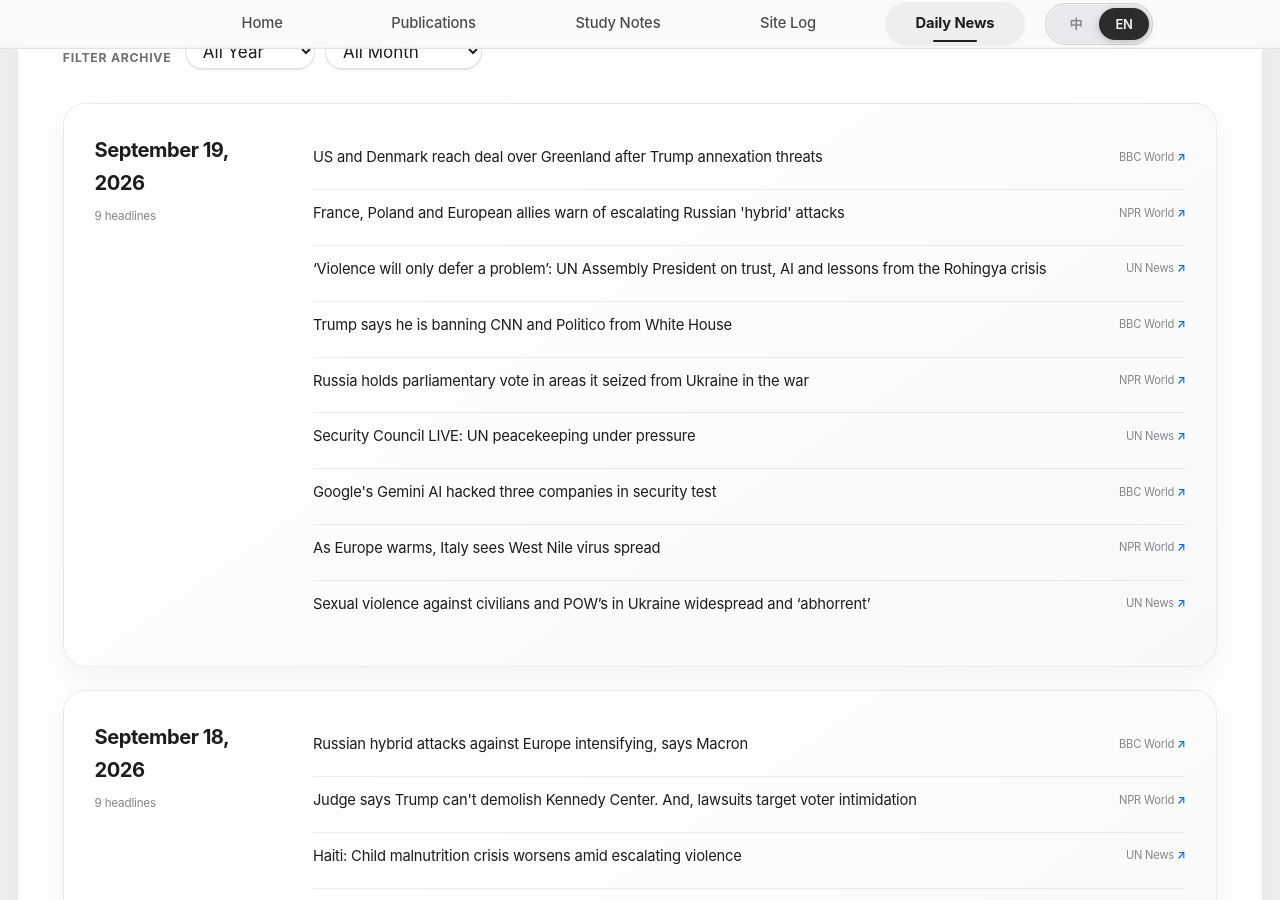
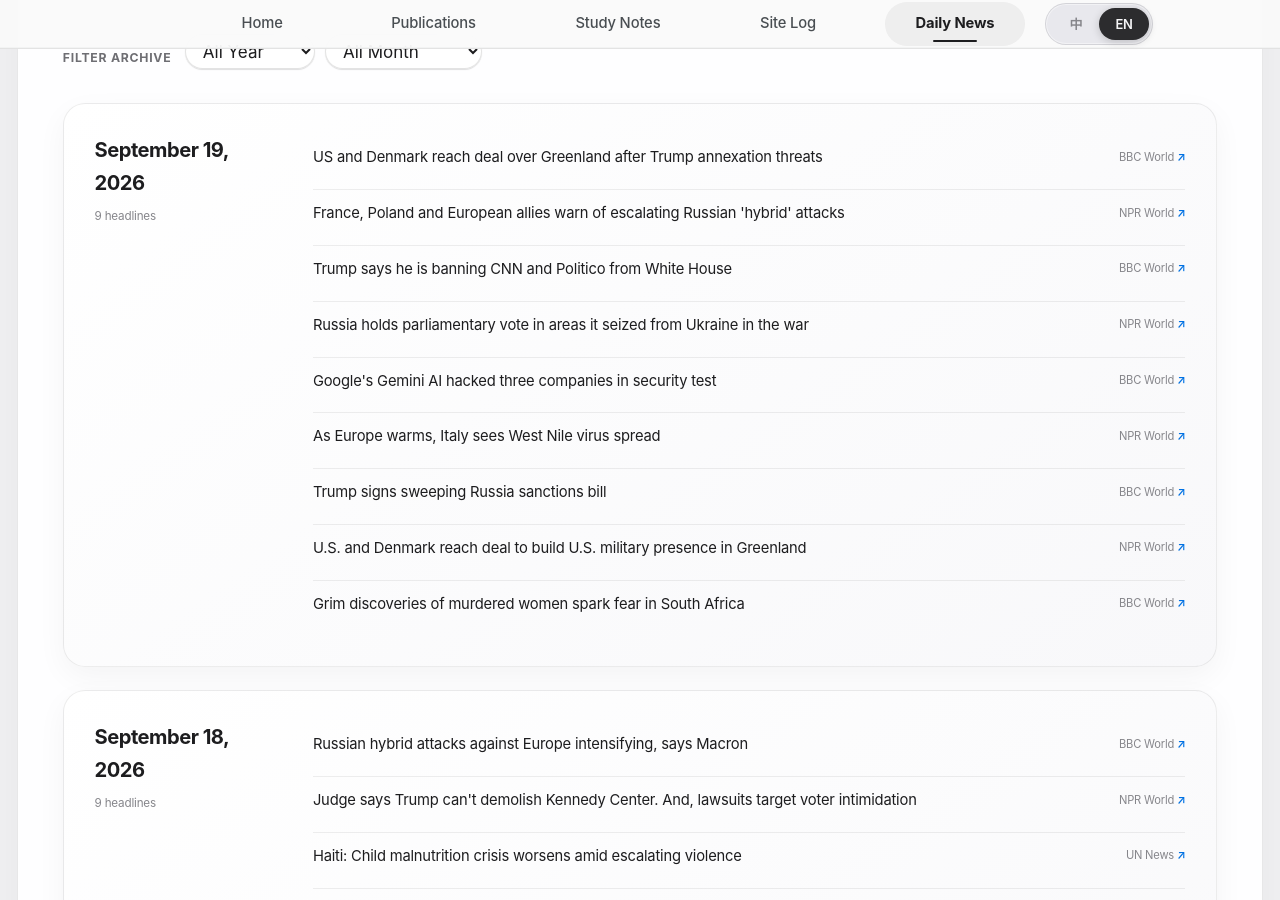
Before and after one commit to HaoxiangLuo/HaoxiangLuo.github.io, a Jekyll site: the page built from _pages/daily-news.html, in a window 1280 px wide and 900 px high, scrolled down 297 px. Built offline with Jekyll 4.4.1, drawn with Linux system fonts in a browser that asks for light colours; a style sheet for code colours, icons or effects is not loaded.

Commit message:
Update daily news 2026-09-19

```diff
--- a/_data/daily_news.json
+++ b/_data/daily_news.json
@@ -1,5 +1,5 @@
 {
-  "updated_at": "2026-09-19T20:28:17+08:00",
+  "updated_at": "2026-09-19T21:23:19+08:00",
   "days": [
     {
       "date": "2026-09-19",
@@ -17,12 +17,6 @@
           "title_zh": "法国、波兰和欧洲盟友警告俄罗斯“混合”袭击升级"
         },
         {
-          "title": "‘Violence will only defer a problem’: UN Assembly President on trust, AI and lessons from the Rohingya crisis",
-          "source": "UN News",
-          "url": "https://news.un.org/feed/view/en/story/2026/09/1168375",
-          "title_zh": "暴力只会推迟问题的解决”：联合国大会主席谈信任、人工智能和罗辛亚危机的教训"
-        },
-        {
           "title": "Trump says he is banning CNN and Politico from White House",
           "source": "BBC World",
           "url": "https://www.bbc.co.uk/news/articles/c6e30580jqjpo?at_medium=RSS&at_campaign=rss",
@@ -33,12 +27,6 @@
           "source": "NPR World",
           "url": "https://www.npr.org/2026/09/19/g-s1-144169/russia-holds-parliamentary-vote-in-areas-it-seized-from-ukraine",
           "title_zh": "俄罗斯就其在战争中从乌克兰手中夺取的地区举行议会投票"
-        },
-        {
-          "title": "Security Council LIVE: UN peacekeeping under pressure",
-          "source": "UN News",
-          "url": "https://news.un.org/feed/view/en/story/2026/09/1168376",
-          "title_zh": "安理会直播：联合国维和行动面临压力"
         },
         {
           "title": "Google's Gemini AI hacked three companies in security test",
@@ -53,10 +41,22 @@
           "title_zh": "随着欧洲变暖，意大利看到西尼罗河病毒传播"
         },
         {
-          "title": "Sexual violence against civilians and POW’s in Ukraine widespread and ‘abhorrent’",
-          "source": "UN News",
-          "url": "https://news.un.org/feed/view/en/story/2026/09/1168374",
-          "title_zh": "乌克兰针对平民和战俘的性暴力现象普遍且“令人憎恶"
+          "title": "Trump signs sweeping Russia sanctions bill",
+          "source": "BBC World",
+          "url": "https://www.bbc.co.uk/news/articles/cqvgy34ndj4eo?at_medium=RSS&at_campaign=rss",
+          "title_zh": "特朗普签署全面制裁俄罗斯法案"
+        },
+        {
+          "title": "U.S. and Denmark reach deal to build U.S. military presence in Greenland",
+          "source": "NPR World",
+          "url": "https://www.npr.org/2026/09/19/g-s1-144158/us-and-denmark-reach-deal",
+          "title_zh": "美国和丹麦达成协议，在格陵兰岛建立美国军事存在"
+        },
+        {
+          "title": "Grim discoveries of murdered women spark fear in South Africa",
+          "source": "BBC World",
+          "url": "https://www.bbc.co.uk/news/articles/cjkg71e67k17o?at_medium=RSS&at_campaign=rss",
+          "title_zh": "被谋杀妇女的可怕发现在南非引发恐惧"
         }
       ]
     },
```
